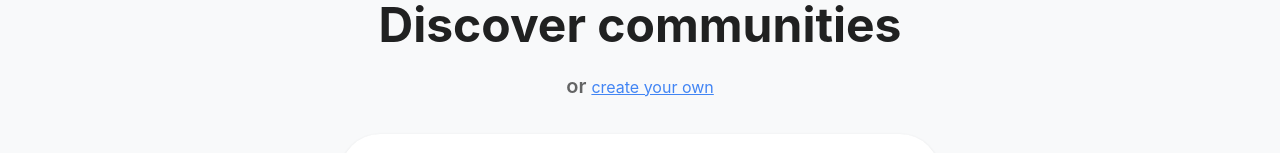
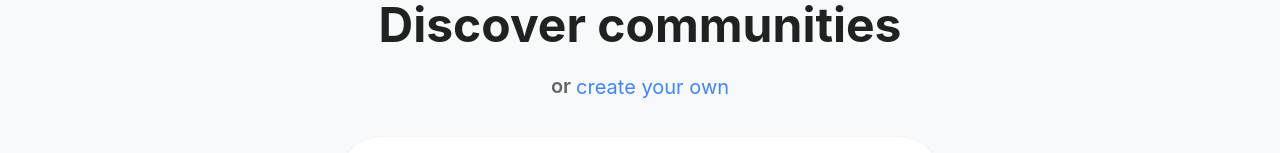
Before and after one commit to PremPMehta/Saas-LMS-Admin, a React (Create React App) app in the folder client/: page / in a window 1280 px wide. Shown: the part 127-280 px from the top of the page. Built offline with nearby package versions, Linux system fonts and the light colour scheme; no server answers.

Commit message:
Polish: Improve 'create your own' link styling - remove raw appearance

```diff
--- a/client/src/pages/Discovery.js
+++ b/client/src/pages/Discovery.js
@@ -201,12 +201,24 @@ const Discovery = () => {
           </Typography>
           <Typography variant="h6" color="text.secondary" sx={{ mb: 4 }}>
             or{' '}
-            <Typography
-              component="span"
-              sx={{ color: '#4285f4', cursor: 'pointer', textDecoration: 'underline' }}
+            <Button
+              variant="text"
+              sx={{
+                color: '#4285f4',
+                textTransform: 'none',
+                fontSize: '1.25rem',
+                fontWeight: 400,
+                p: 0,
+                minWidth: 'auto',
+                '&:hover': {
+                  backgroundColor: 'transparent',
+                  color: '#1976d2',
+                  textDecoration: 'underline'
+                }
+              }}
             >
               create your own
-            </Typography>
+            </Button>
           </Typography>
 
           {/* Search Bar */}
```
